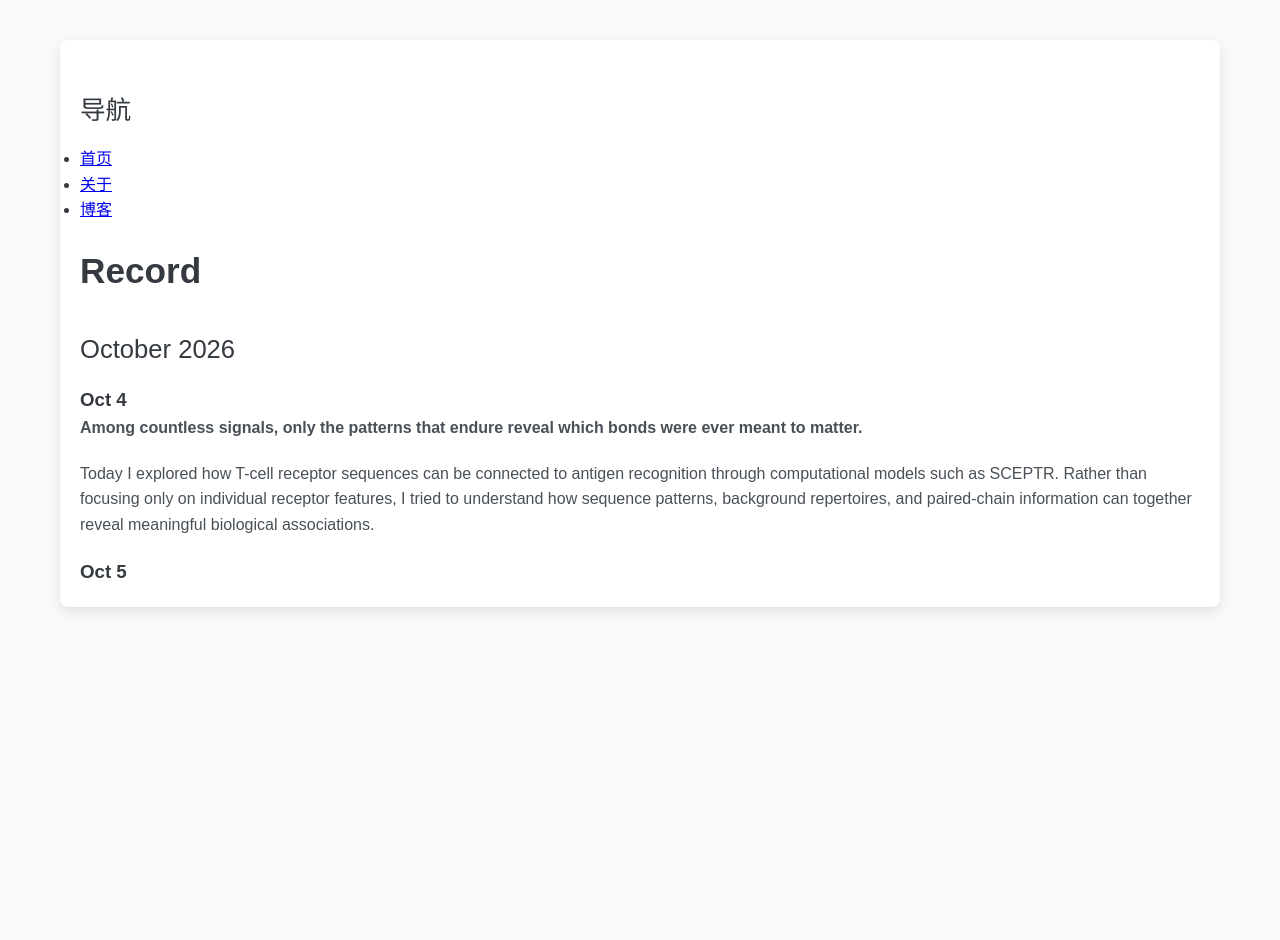
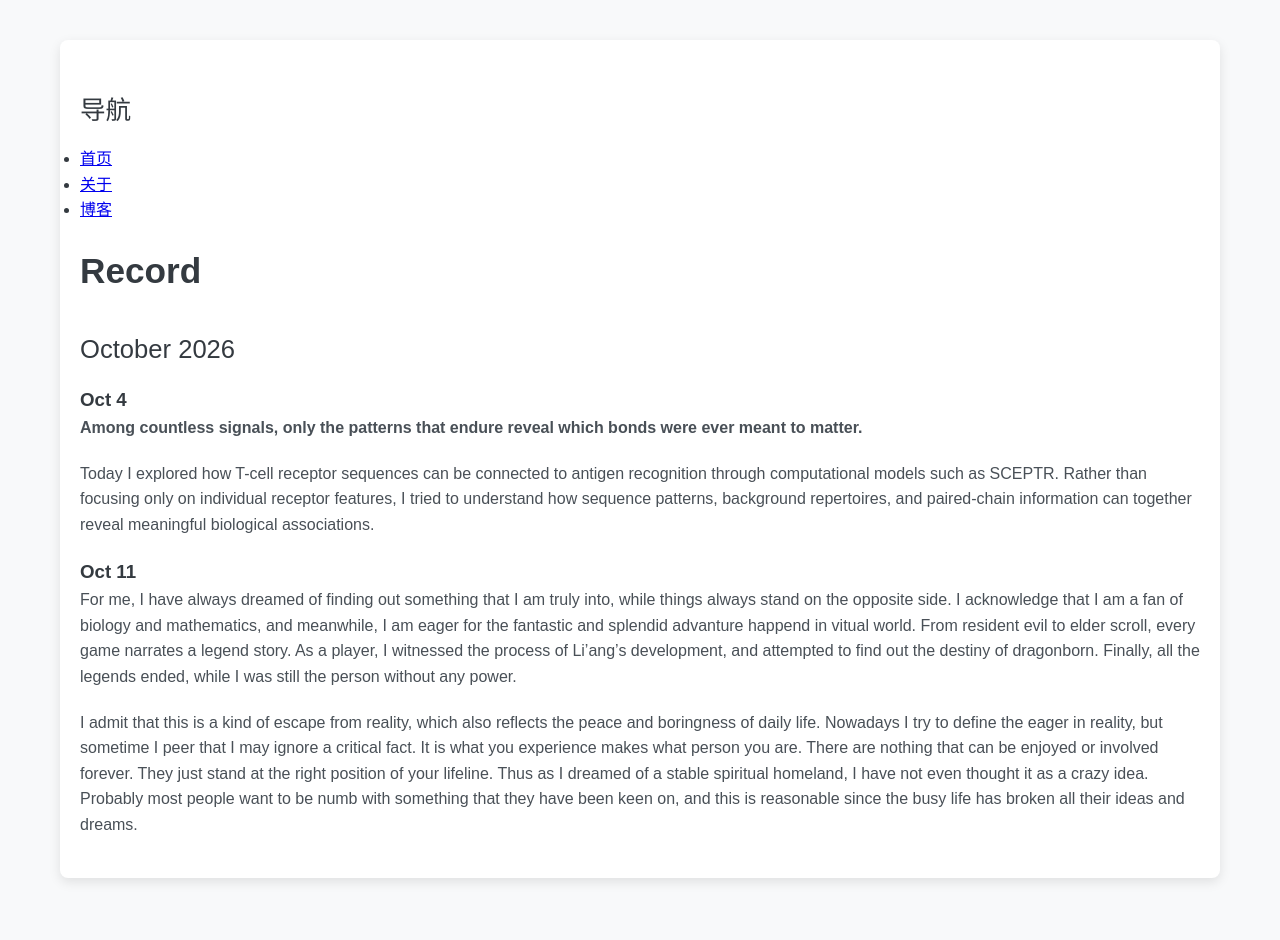
Before and after one commit to ElectrophoresisZ/ElectrophoresisZ.github.io, a Jekyll site: the page built from my-learning-journey/2026.md, in a window 1280 px wide. Built offline with Jekyll 4.4.1, drawn with Linux system fonts in a browser that asks for light colours; our own code applies the rules of GitHub Pages for plain Markdown files.

Commit message:
Update 2026.md

```diff
--- a/my-learning-journey/2026.md
+++ b/my-learning-journey/2026.md
@@ -7,4 +7,7 @@
 
 Today I explored how T-cell receptor sequences can be connected to antigen recognition through computational models such as SCEPTR. Rather than focusing only on individual receptor features, I tried to understand how sequence patterns, background repertoires, and paired-chain information can together reveal meaningful biological associations.
 
-### Oct 5
+### Oct 11
+For me, I have always dreamed of finding out something that I am truly into, while things always stand on the opposite side. I acknowledge that I am a fan of biology and mathematics, and meanwhile, I am eager for the fantastic and splendid advanture happend in vitual world. From resident evil to elder scroll, every game narrates a legend story. As a player, I witnessed the process of Li'ang's development, and attempted to find out the destiny of dragonborn. Finally, all the legends ended, while I was still the person without any power.
+
+I admit that this is a kind of escape from reality, which also reflects the peace and boringness of daily life. Nowadays I try to define the eager in reality, but sometime I peer that I may ignore a critical fact. It is what you experience makes what person you are. There are nothing that can be enjoyed or involved forever. They just stand at the right position of your lifeline. Thus as I dreamed of a stable spiritual homeland, I have not even thought it as a crazy idea. Probably most people want to be numb with something that they have been keen on, and this is reasonable since the busy life has broken all their ideas and dreams.
```
